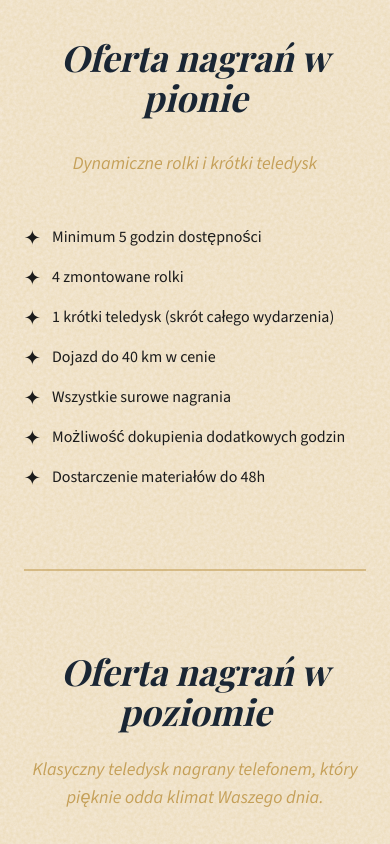
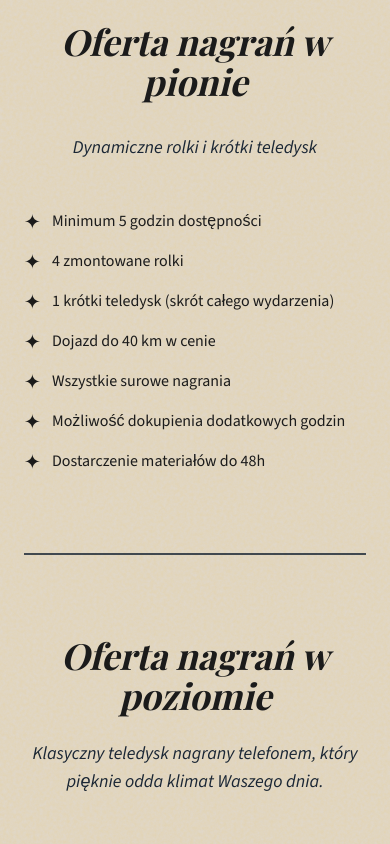
Before and after one commit to mkosinskki/zaraWedding, a Vue app: page / in a window 390 px wide. Shown: the part 1260-2104 px from the top of the page. Built offline with nearby package versions, Linux system fonts and the light colour scheme; a web font is replaced by a local one.

Commit message:
small changes - final touches.

```diff
--- a/src/components/Footer.vue
+++ b/src/components/Footer.vue
@@ -7,11 +7,7 @@
       >
         <div class="md:w-1/2 flex items-center justify-center md:justify-start">
           <a href="#home">
-            <img
-              src="../assets/logoWhite.svg"
-              alt="zara wedding logo"
-              class="h-30 w-auto -my-8 hover:scale-110 duration-200"
-            />
+            <img src="../assets/logoWhite.svg" alt="zara wedding logo" class="h-30 w-auto -my-8" />
           </a>
         </div>
 
--- a/src/components/Navbar.vue
+++ b/src/components/Navbar.vue
@@ -6,7 +6,7 @@
           <img
             src="../assets/logo.svg"
             alt="zara wedding logo"
-            class="absolute h-30 w-auto pointer-events-none transition-transform duration-200 group-hover:scale-110"
+            class="absolute h-30 w-auto pointer-events-none transition-transform"
           />
         </a>
       </div>
--- a/src/views/Offer.vue
+++ b/src/views/Offer.vue
@@ -1,5 +1,5 @@
 <template>
-  <section id="offer" class="relative bg-[#F5EADA] py-16 px-6">
+  <section id="offer" class="relative bg-filler py-12 scroll-mt-14 md:scroll-mt-10 md:py-24 px-6">
     <div class="absolute inset-0 pointer-events-none opacity-60">
       <svg width="100%" height="100%" xmlns="http://www.w3.org/2000/svg">
         <filter id="noise">
@@ -23,14 +23,14 @@
     </div>
 
     <div
-      class="relative container max-w-6xl mx-auto flex flex-col md:flex-row min-h-screen items-center justify-center"
+      class="relative container max-w-6xl mx-auto flex flex-col md:flex-row items-center justify-center"
     >
       <div class="flex flex-col items-start space-y-12">
         <div class="flex flex-col text-center space-y-8">
-          <h2 class="font-playfair text-navy font-bold italic text-4xl md:text-5xl">
+          <h2 class="font-playfair text-charcoal font-bold italic text-4xl md:text-5xl">
             Oferta nagrań w pionie
           </h2>
-          <p class="font-source text-gold text-lg md:text-xl italic">
+          <p class="font-source text-navy text-lg md:text-xl italic">
             Dynamiczne rolki i krótki teledysk
           </p>
         </div>
@@ -44,15 +44,15 @@
       </div>
 
       <div
-        class="block w-full h-0.5 my-20 md:w-0.5 md:h-auto md:m-20 md:self-stretch bg-gold/60"
+        class="block w-full h-0.5 my-20 md:w-0.5 md:h-auto md:mx-20 md:-my-8 md:self-stretch bg-navy/80"
       ></div>
 
       <div class="flex flex-col items-start space-y-12">
         <div class="flex flex-col text-center space-y-6">
-          <h2 class="font-playfair text-navy font-bold italic text-4xl md:text-5xl">
+          <h2 class="font-playfair text-charcoal font-bold italic text-4xl md:text-5xl">
             Oferta nagrań w poziomie
           </h2>
-          <p class="font-source text-gold text-lg md:text-xl italic">
+          <p class="font-source text-navy text-lg md:text-xl italic">
             Klasyczny teledysk nagrany telefonem, który pięknie odda klimat Waszego dnia.
           </p>
         </div>
--- a/src/views/Opinions.vue
+++ b/src/views/Opinions.vue
@@ -103,6 +103,20 @@ const onSwiperInit = (swiper) => {
 
 const opinions = [
   {
+    names: 'Karolina & Witold',
+    date: '04.2025',
+    text: [
+      'Bardzo dziękuję wam raz jeszcze za piękny teledysk i te wszystkie nagrane filmiki! Jest to super alternatywa dla tych którzy nie chcą długiego, kamerowanego filmu ślubnego i coś świeżego z mega nowoczesnym podejściem! Wszystkie filmiki są super, profesjonalne i szok, że nagrywane telefonem.',
+    ],
+  },
+  {
+    names: 'Karina & Krzysztof',
+    date: '06.2025',
+    text: [
+      'Wiktoria … jesteś mistrzynią…. Znowu się popłakaliśmy …. Dziękujemy rolki są cudne. Właśnie zaczynam oglądać powolutku. Utwierdzam się w przekonaniu że to była najlepsza decyzja dedykując się na Was, jeszcze raz dziękujemy!',
+    ],
+  },
+  {
     names: 'Patrycja & Dawid',
     date: '07.2025',
     text: [
@@ -110,24 +124,25 @@ const opinions = [
     ],
   },
   {
-    names: 'Kasia & Tomek',
-    date: '06.2025',
-    text: ['Niesamowite ujęcia! Jesteśmy pod wrażeniem montażu i profesjonalizmu.'],
-  },
-  {
     names: 'Aleksandra & Przemek',
     date: '09.2025',
     text: [
-      'Miesiąc po ślubie obejrzeliśmy też surowe nagrania, mega dziękujemy za ich udostępnienie, cudownie było zobaczyć wszystko ❤️ Nawet życzenia można usłyszeć drugi raz!',
-      'Na pewno będziemy sobie wracać do tych materiałów 🥺',
+      'Miesiąc po ślubie obejrzeliśmy też surowe nagrania, mega dziękujemy za ich udostępnienie, cudownie było zobaczyć wszystko. Nawet życzenia można usłyszeć drugi raz!',
       'Cały pierwszy taniec, wszystkie gry i zabawy, uśmialiśmy się do nie miara 😄',
     ],
   },
   {
-    names: 'Rozalia & Mateusz',
-    date: '09.2025',
+    names: 'Anna & Maciej',
+    date: '10.2025',
     text: [
-      'Obejrzeliśmy dziś już jak narazie same filmiki i są przecudowne!! Dobra robota 😍 bardzo dziękujemy!!',
+      'Teledysk bardzo nam się podoba! Wyszedł przepięknie i idealnie oddaje klimat naszego dnia. Jeszcze raz dziękujemy za współpracę!',
+    ],
+  },
+  {
+    names: 'Anna & Krzysztof',
+    date: '10.2025',
+    text: [
+      'Wszystko przebiegło po naszej myśli to był cudowny dzień, a rolki przepiękne jeszcze raz bardzo dziękujemy!',
     ],
   },
 ]
```
